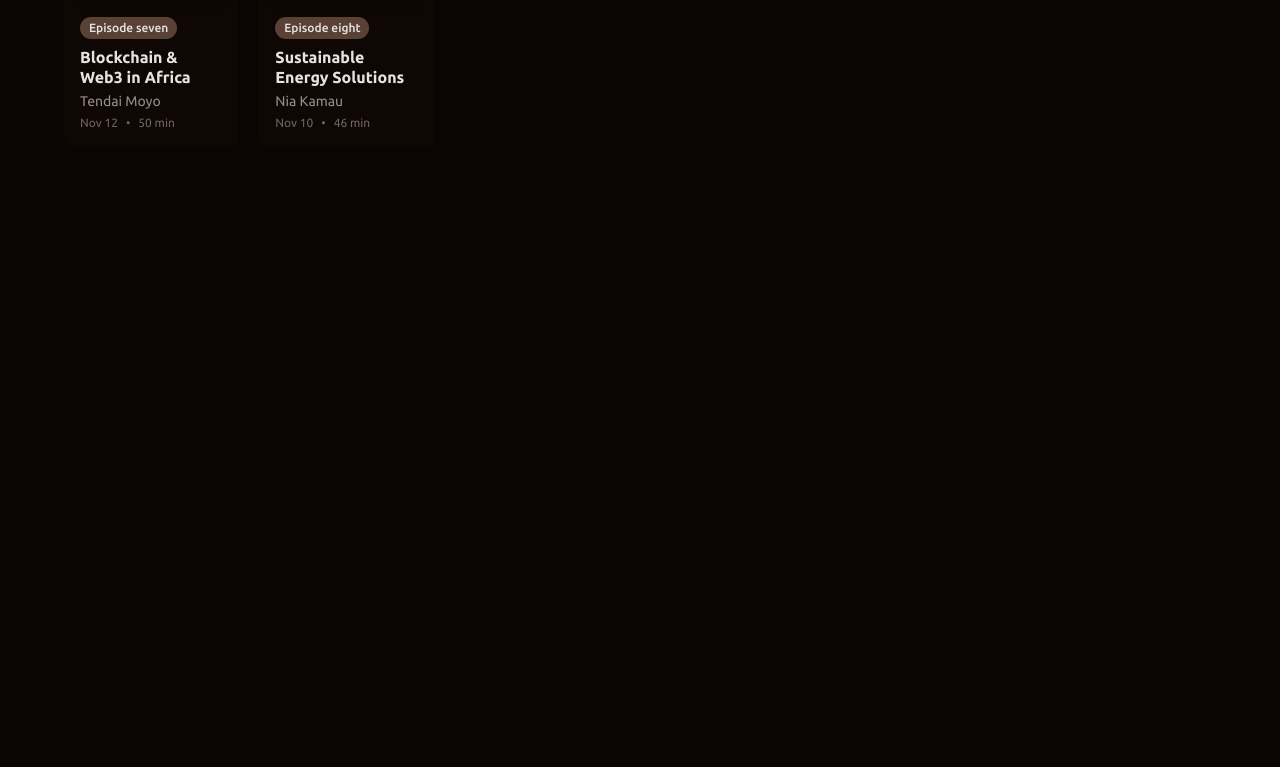
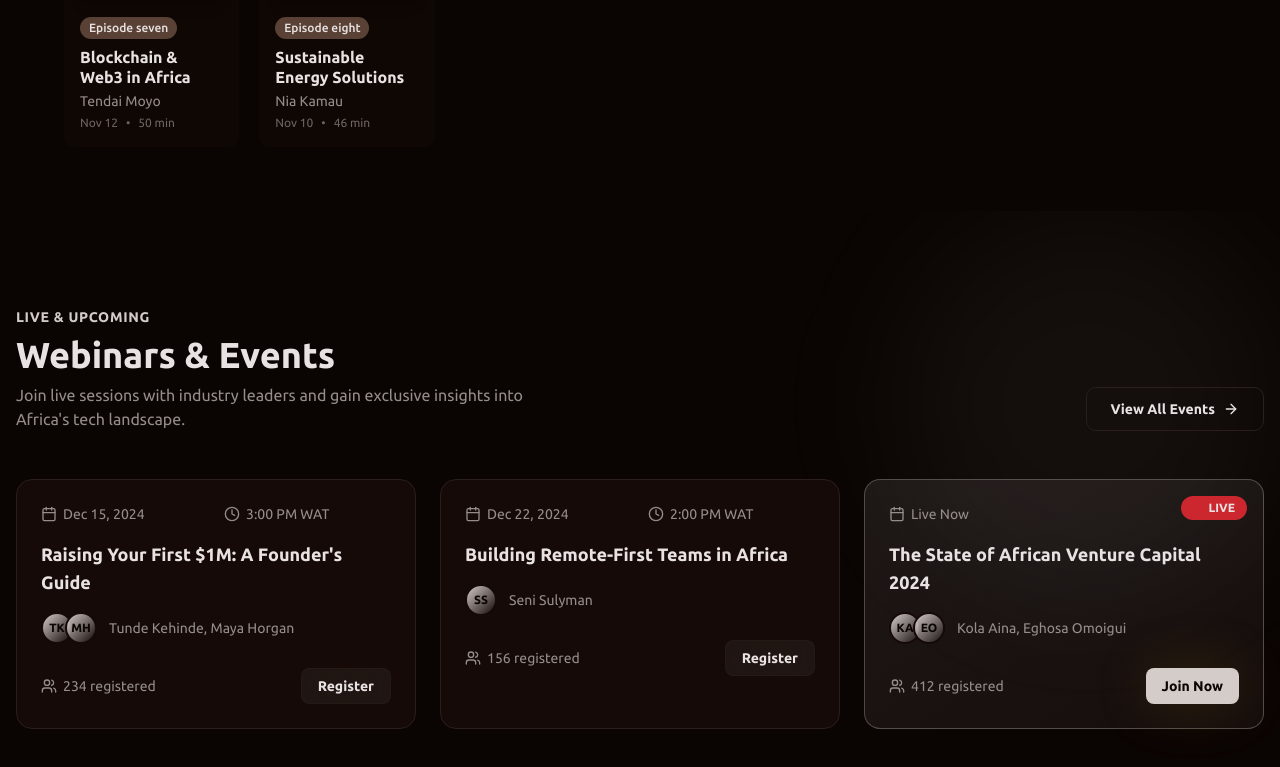
Before and after one commit to DavidWaza/Tech-X, a Next.js app: page / in a window 1280 px wide. Shown: the part 1836-2603 px from the top of the page. Before the commit the page ends 2047 px from the top, so only its background shows below. Built offline with nearby package versions, Linux system fonts and the light colour scheme.

Commit message:
fix: webinar and events

```diff
--- a/app/components/HeroSection.tsx
+++ b/app/components/HeroSection.tsx
@@ -140,7 +140,7 @@ export function HeroSection() {
             <iframe
               width="100%"
               height="100%"
-              //   src={`https://www.youtube.com/embed/${getYouTubeVideoId(activeContent.videoUrl)}?autoplay=1&mute=1&controls=0&modestbranding=1&rel=0&showinfo=0`}
+                // src={`https://www.youtube.com/embed/${getYouTubeVideoId(activeContent.videoUrl)}?autoplay=1&mute=1&controls=0&modestbranding=1&rel=0&showinfo=0`}
               title={activeContent.title}
               allow="accelerometer; autoplay; clipboard-write; encrypted-media; gyroscope; picture-in-picture"
               allowFullScreen
--- /dev/null
+++ b/app/components/Webinars.tsx
@@ -0,0 +1,145 @@
+import { Calendar, Clock, Users, ArrowRight } from "lucide-react";
+import { Button } from "./ui/Button";
+
+const webinars = [
+  {
+    id: 1,
+    title: "Raising Your First $1M: A Founder's Guide",
+    date: "Dec 15, 2024",
+    time: "3:00 PM WAT",
+    attendees: 234,
+    speakers: [
+      { name: "Tunde Kehinde", avatar: "TK" },
+      { name: "Maya Horgan", avatar: "MH" },
+    ],
+    isLive: false,
+    isUpcoming: true,
+  },
+  {
+    id: 2,
+    title: "Building Remote-First Teams in Africa",
+    date: "Dec 22, 2024",
+    time: "2:00 PM WAT",
+    attendees: 156,
+    speakers: [{ name: "Seni Sulyman", avatar: "SS" }],
+    isLive: false,
+    isUpcoming: true,
+  },
+  {
+    id: 3,
+    title: "The State of African Venture Capital 2024",
+    date: "Live Now",
+    time: "",
+    attendees: 412,
+    speakers: [
+      { name: "Kola Aina", avatar: "KA" },
+      { name: "Eghosa Omoigui", avatar: "EO" },
+    ],
+    isLive: true,
+    isUpcoming: false,
+  },
+];
+
+export function WebinarSection() {
+  return (
+    <section
+      id="webinars"
+      className="py-24 bg-background relative overflow-hidden"
+    >
+      {/* Background Decoration */}
+      <div className="absolute top-0 right-0 w-96 h-96 bg-primary/5 rounded-full blur-3xl" />
+      <div className="absolute bottom-0 left-0 w-96 h-96 bg-teal/5 rounded-full blur-3xl" />
+
+      <div className="container px-4 relative">
+        {/* Section Header */}
+        <div className="flex flex-col md:flex-row md:items-end justify-between gap-6 mb-12">
+          <div className="flex flex-col gap-2">
+            <span className="text-primary font-semibold text-sm uppercase tracking-wider">
+              Live & Upcoming
+            </span>
+            <h2 className="text-3xl md:text-4xl font-display font-bold">
+              Webinars & Events
+            </h2>
+            <p className="text-muted-foreground max-w-lg">
+              Join live sessions with industry leaders and gain exclusive
+              insights into Africa's tech landscape.
+            </p>
+          </div>
+          <Button variant="outline" className="flex items-center gap-2">
+            View All Events
+            <ArrowRight className="w-4 h-4" />
+          </Button>
+        </div>
+
+        {/* Webinar Cards */}
+        <div className="grid md:grid-cols-2 lg:grid-cols-3 gap-6">
+          {webinars.map((webinar) => (
+            <article
+              key={webinar.id}
+              className={`group relative p-6 rounded-2xl border transition-all duration-500 hover:-translate-y-1 ${
+                webinar.isLive
+                  ? "bg-gradient-to-br from-primary/10 to-primary/5 border-primary/30"
+                  : "bg-card border-border hover:border-primary/30"
+              }`}
+            >
+              {/* Live Badge */}
+              {webinar.isLive && (
+                <div className="absolute top-4 right-4 flex items-center gap-2 px-3 py-1 rounded-full bg-destructive text-destructive-foreground text-xs font-semibold">
+                  <span className="w-2 h-2 rounded-full bg-destructive-foreground animate-pulse" />
+                  LIVE
+                </div>
+              )}
+
+              {/* Date & Time */}
+              <div className="grid grid-cols-2 gap-4 mb-4 text-sm text-muted-foreground">
+                <div className="flex items-center gap-1.5">
+                  <Calendar className="w-4 h-4" />
+                  {webinar.date}
+                </div>
+                {webinar.time && (
+                  <div className="flex items-center gap-1.5">
+                    <Clock className="w-4 h-4" />
+                    {webinar.time}
+                  </div>
+                )}
+              </div>
+
+              {/* Title */}
+              <h3 className="font-display font-semibold text-lg mb-4 group-hover:text-primary transition-colors">
+                {webinar.title}
+              </h3>
+
+              {/* Speakers */}
+              <div className="flex items-center gap-3 mb-6">
+                <div className="flex -space-x-2">
+                  {webinar.speakers.map((speaker, idx) => (
+                    <div
+                      key={idx}
+                      className="w-8 h-8 rounded-full bg-gradient-to-br from-primary to-gold-light flex items-center justify-center text-xs font-bold text-primary-foreground border-2 border-card"
+                    >
+                      {speaker.avatar}
+                    </div>
+                  ))}
+                </div>
+                <span className="text-sm text-muted-foreground">
+                  {webinar.speakers.map((s) => s.name).join(", ")}
+                </span>
+              </div>
+
+              {/* Footer */}
+              <div className="flex items-center justify-between">
+                <div className="flex items-center gap-1.5 text-sm text-muted-foreground">
+                  <Users className="w-4 h-4" />
+                  {webinar.attendees} registered
+                </div>
+                <Button variant={webinar.isLive ? "hero" : "glass"} size="sm">
+                  {webinar.isLive ? "Join Now" : "Register"}
+                </Button>
+              </div>
+            </article>
+          ))}
+        </div>
+      </div>
+    </section>
+  );
+}
--- a/app/page.tsx
+++ b/app/page.tsx
@@ -1,6 +1,7 @@
 import { HeroSection } from "./components/HeroSection";
 import { Navbar } from "./components/Navbar";
 import { PodcastSection } from "./components/Podcast";
+import { WebinarSection } from "./components/Webinars";
 
 export default function Home() {
   return (
@@ -9,6 +10,7 @@ export default function Home() {
         <Navbar />
         <HeroSection />
         <PodcastSection />
+        <WebinarSection />
       </main>
     </div>
   );
```
Also changed, not shown: app/components/ui/EventCards.tsx (added).
